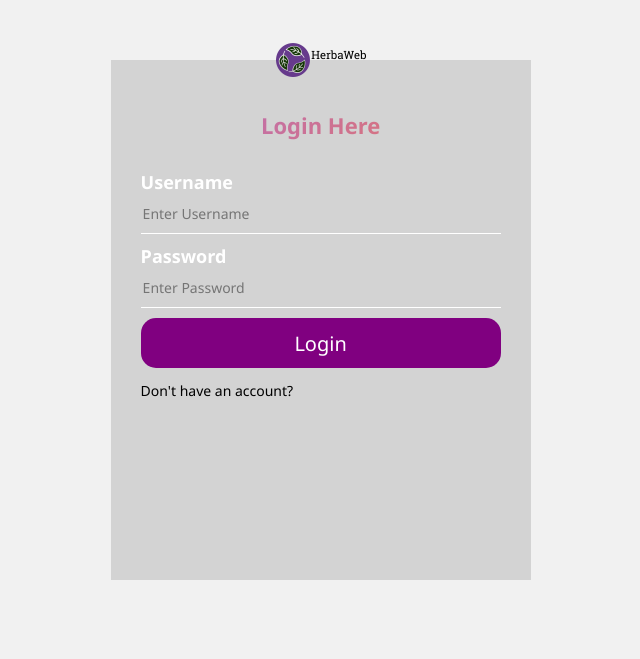
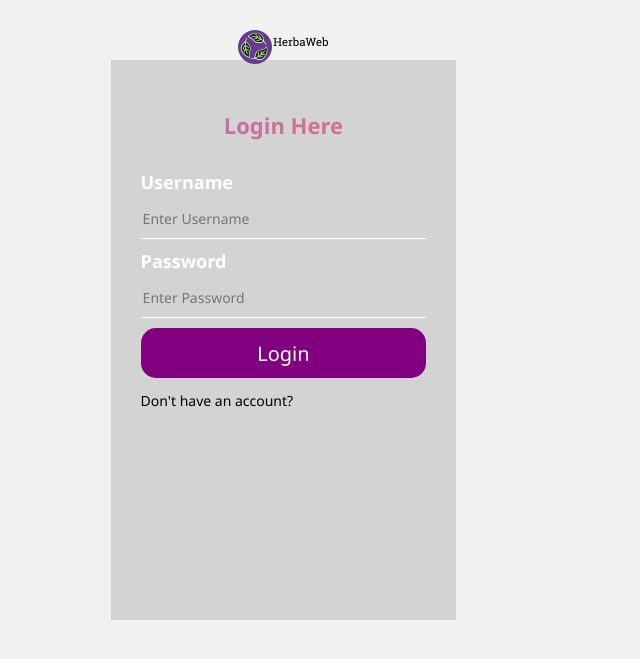
Before and after one commit to paulscutaru/Plant-Web-Organizer, a PHP site: page / in a window 1280 px wide. Shown: the top 659 px of the page, without its empty margins (363-1003 px from the left). Run offline with PHP 8.4, Linux system fonts and the light colour scheme.

Commit message:
Minor changes

```diff
--- a/style.css
+++ b/style.css
@@ -62,18 +62,12 @@ a{
 	color:inherit;
 }
 
-
-
 input[type=text]:hover{
   cursor: text;
 }
 
 /*-------------------------*/
 
-.image{
-	max-width:100%;
-	height:auto
-}
 
 .button{
 	border:none;
@@ -145,7 +139,7 @@ input[type=text]:hover{
 	width: 100%;
 }
 .scrollable td{
-	width: 110px;
+	width: 10%;
 	border: lightgrey solid 2px;
 }
 
@@ -296,7 +290,7 @@ input[type=text]:hover{
 	color: #757575
 }
 
-/*---------------Sidebar-----------*/
+/*---------------Sidebar/menu home page-----------*/
 
 .sidebar{
 	height:100%;
@@ -383,8 +377,8 @@ input[type=text]:hover{
 
 /*------------Login box--------------*/
 .loginbox{
-	width: 420px;
-	height: 520px;
+	width: 27%;
+	height: 70%;
 	background: lightgrey;
 	color: #fff;
 	top:50px;
@@ -400,9 +394,8 @@ input[type=text]:hover{
 	height:100px;
 	border-radius: 50%;
 	position:absolute;
-	top:-60px;
+	top:-13%;
 	left:calc(50% - 50px);
-
 }
 
 h3{
@@ -422,6 +415,10 @@ h3{
 	width:100%;
 	margin-bottom: 10px;
 }
+.loginbox p{
+	width:100%;
+	margin-bottom: 5px;
+}
 .loginbox input[type="text"], input[type="password"]
 {
 	border: none;
@@ -429,6 +426,7 @@ h3{
 	background: transparent;
 	outline: none;
 	height: 40px;
+	width: 100%;
 	color:black;
 	font-size: 14px;
 
@@ -464,12 +462,12 @@ h3{
 
 }
 
-/*_--------Bottom box--------*/
+/*_--------Bottom box for top 5 list, home page--------*/
 .bottombox{
 	width: 100%;
 	background: white;
 }
-/*---------Top 5 list---------*/
+/*---------Top 5 list home page---------*/
 .listbox{
 	width: 100%;
 	height: 100%;
@@ -481,14 +479,14 @@ h3{
 	color: purple;
 }
 
-/*_--------Manage box--------*/
+/*--------Manage box for 'Add plants' page --------*/
 .managebox{
 	width: 28%;
 	height: 86%;
 	background: lightgrey;
 	left: 37%;
 	position: fixed;
-	border: #000 solid 1px;
+	border: none;
 	padding:50px 30px;
 }
 .manageform{
@@ -496,7 +494,7 @@ h3{
 }
 .managebox input{
 	background:white;
-	border:none;
+	border:grey 1px solid;
 	padding:6px 8px 6px 8px;
 	text-decoration:none;
 }
@@ -510,9 +508,7 @@ h3{
 	display: flex;
 }
 
-
 /*--------------Sidebar Album---------*/
-
 .sidebar{
 	height:100%;
 	width: 0;
```
